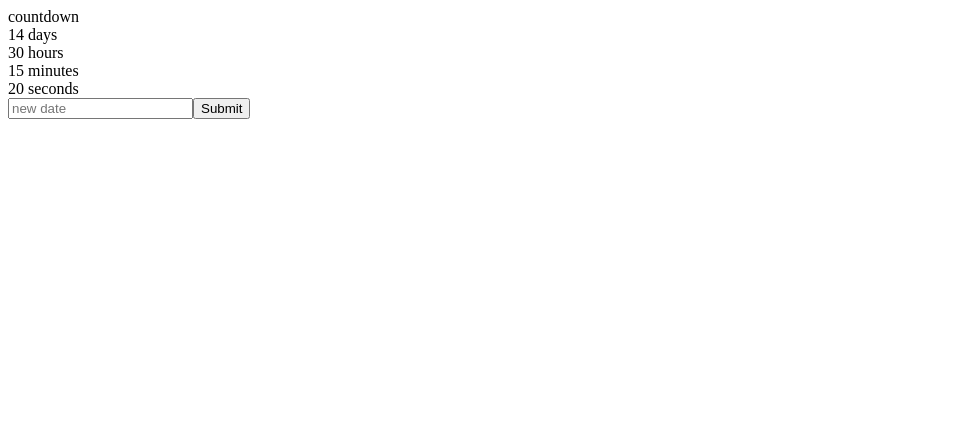
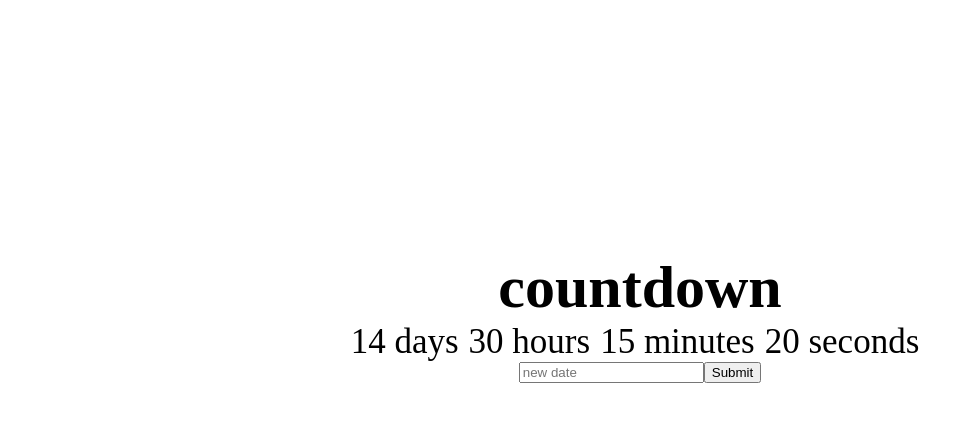
Before and after one commit to ankitbhardwaj78/Countdownchamp, a React (Create React App) app: page / in a window 1280 px wide. Shown: the top 422 px of the page, without its empty margins (0-974 px from the left). Built offline with nearby package versions, Linux system fonts and the light colour scheme; the HTML template or start-up script is replaced by a standard one.

Commit message:
component css added

```diff
--- /dev/null
+++ b/src/App.css
@@ -0,0 +1,14 @@
+.App {
+  text-align: center;
+  margin-top:20%;
+}
+.heading {
+  text-align: center;
+  font-weight: bold;
+  font-size: 60px;
+}
+.clock-days,.clock-hours,.clock-minutes,.clock-seconds{
+  display: inline;
+  margin-right: 10px;
+  font-size: 35px;
+}
--- a/src/App.jsx
+++ b/src/App.jsx
@@ -1,15 +1,15 @@
 import React, { Component } from 'react';
-
+import './App.css'
 class App extends Component{
             render(){
                 return(
-          <div>
-                 <div> countdown </div>
+          <div className="App">
+                 <div className="heading"> countdown </div>
             <div>
-                 <div> 14 days</div>
-                 <div>30 hours</div>
-                 <div>15 minutes</div>
-                 <div>20 seconds</div>
+                 <div className="clock-days"> 14 days</div>
+                 <div className="clock-hours">30 hours</div>
+                 <div className="clock-minutes">15 minutes</div>
+                 <div className="clock-seconds">20 seconds</div>
            </div>
            <div>
                  <input placeholder='new date'/>
```
